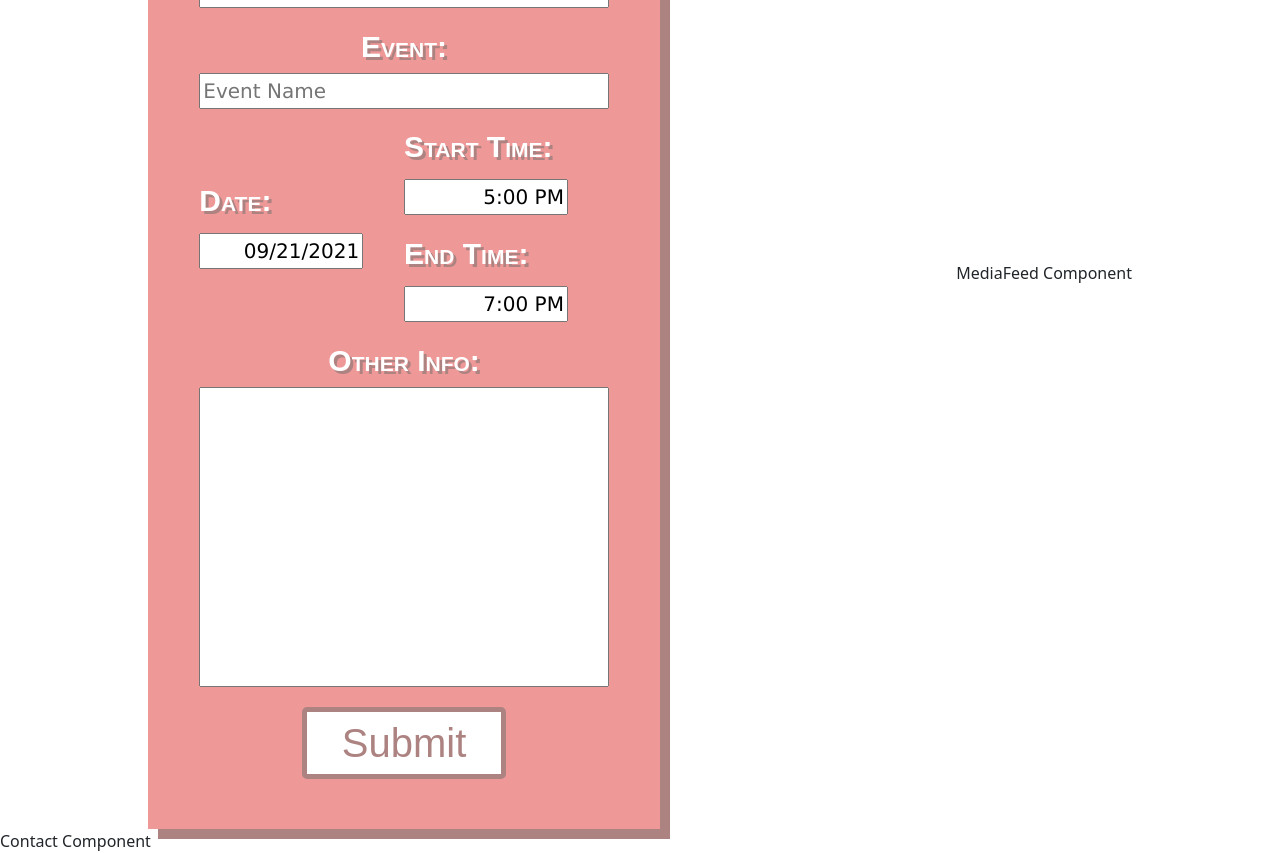
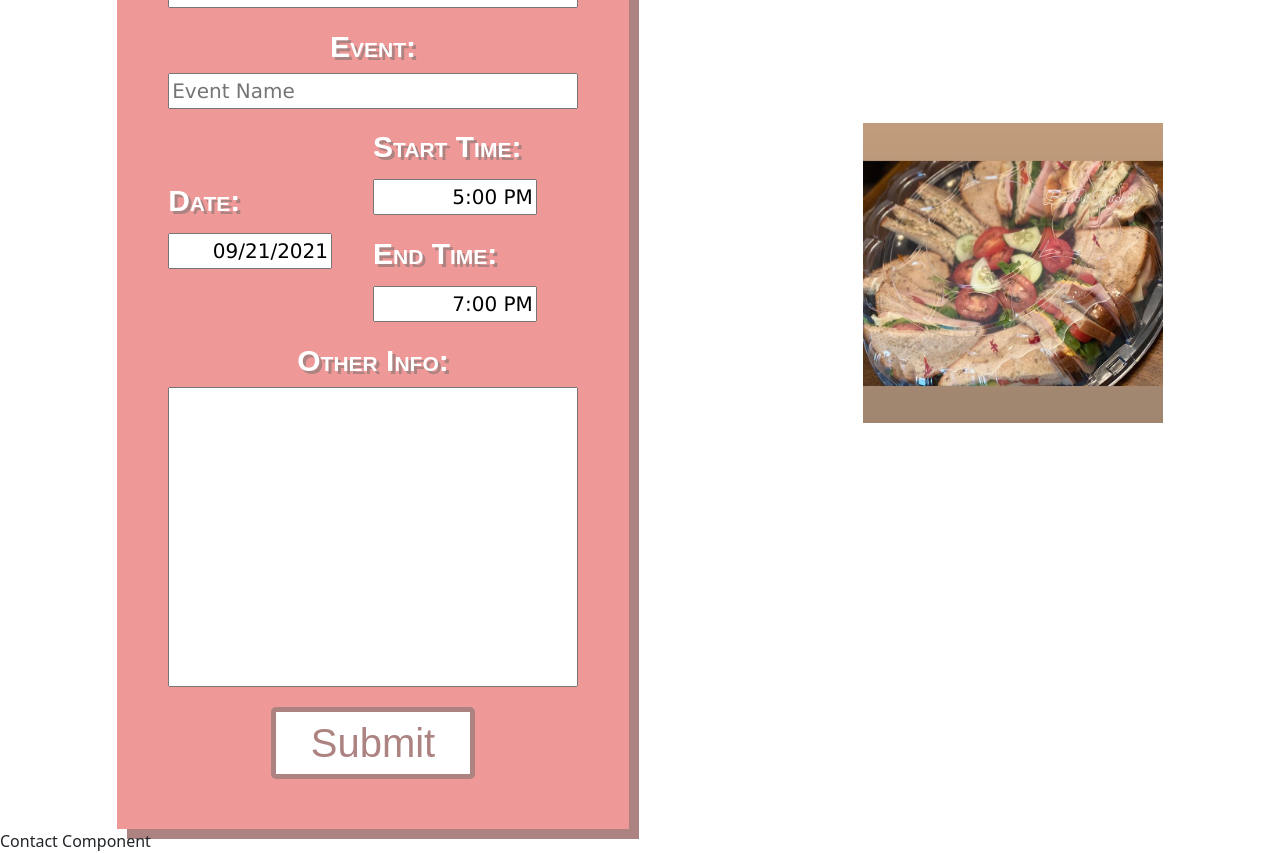
Before and after one commit to whiteceric/boobys_kitchen, a React (Create React App) app in the folder frontend/: page / in a window 1280 px wide. Shown: the part 1920-2773 px from the top of the page. Built offline with nearby package versions, Linux system fonts and the light colour scheme.

Commit message:
Add photo slide show (WIP)

```diff
--- a/frontend/src/components/MediaFeed/MediaFeed.css
+++ b/frontend/src/components/MediaFeed/MediaFeed.css
@@ -1 +1,7 @@
 .MediaFeed {}
+
+.MediaFeed img {
+  object-fit: cover;
+  width: 300px;
+  height: 300px;
+}
--- a/frontend/src/components/MediaFeed/MediaFeed.js
+++ b/frontend/src/components/MediaFeed/MediaFeed.js
@@ -2,11 +2,36 @@ import React, { useState, useEffect } from 'react';
 import PropTypes from 'prop-types';
 import './MediaFeed.css';
 
-const MediaFeed = () => (
-  <div className="MediaFeed">
-    MediaFeed Component
-  </div>
-);
+function importAll(r) {
+  let images = {};
+  r.keys().map((item, index) => { images[item.replace('./', '')] = r(item); });
+  return images;
+}
+
+const images = importAll(require.context('../../images/social_media', false, /\.(png|jpe?g|svg)$/));
+
+const MediaFeed = () => {
+  const [imgIndex, setImgIndex] = useState(0)
+  console.log(imgIndex)
+
+  useEffect(() => {
+    setInterval(() => {
+      let i = imgIndex + 1;
+      i = i % Object.keys(images).length;
+      setImgIndex(i);
+    }, 3000);
+  })
+
+  const changeImg = () => {
+
+  }
+
+  return (
+    <div className="MediaFeed">
+      <img src={Object.entries(images)[imgIndex][1].default} alt='' />
+    </div>
+  );
+}
 
 MediaFeed.propTypes = {};
 
```
